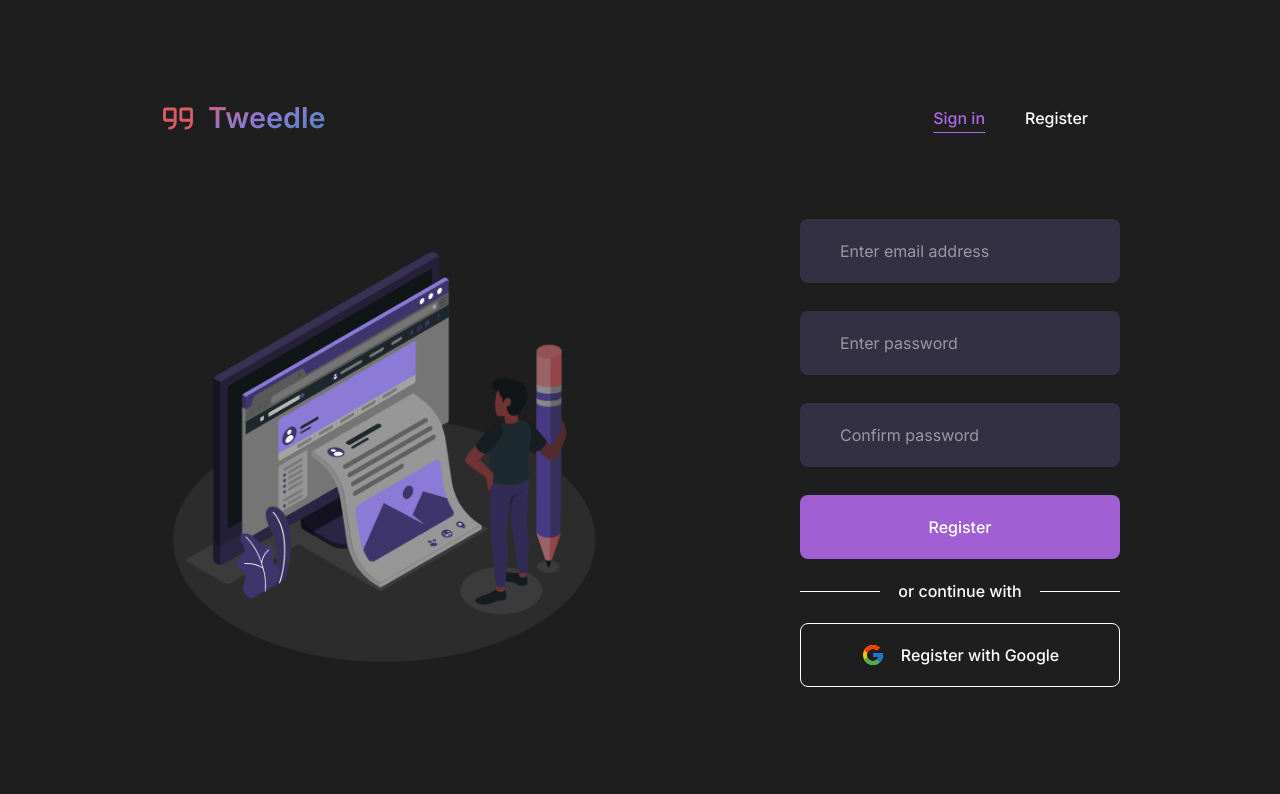
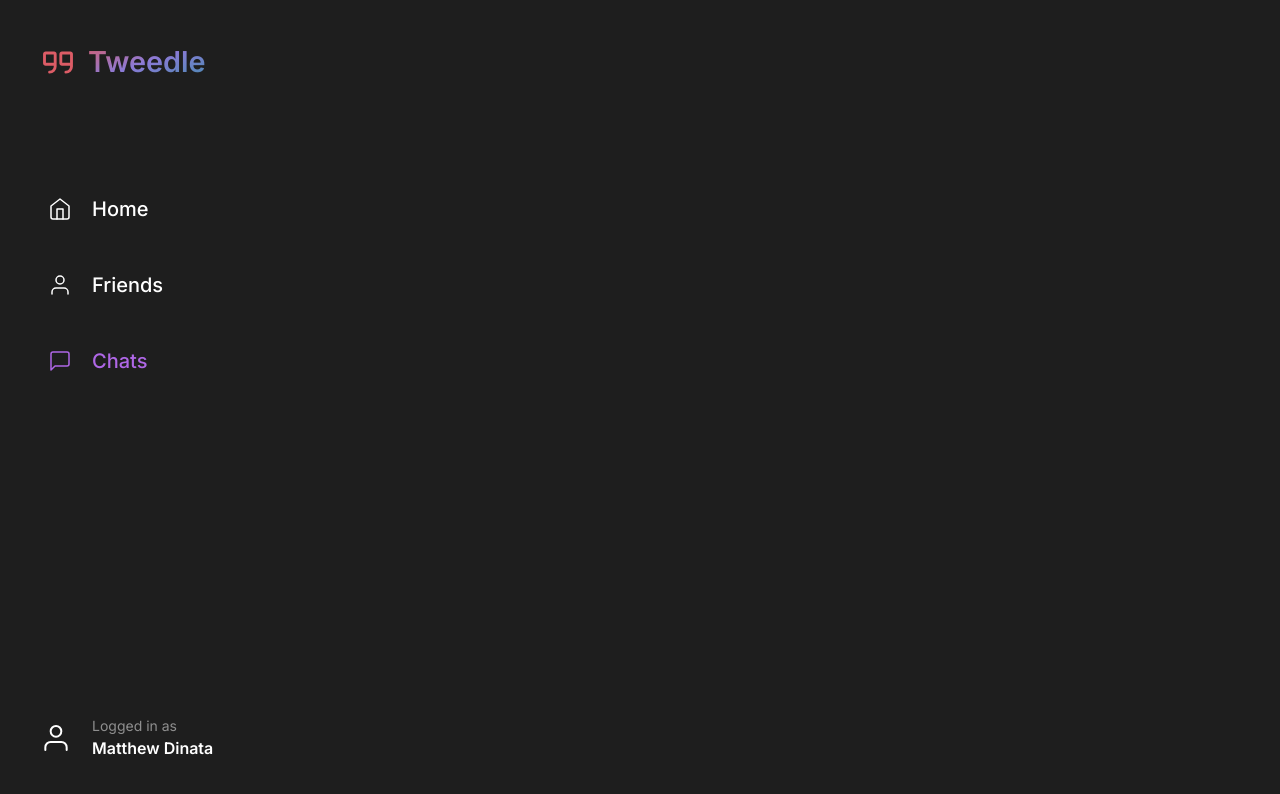
Before and after one commit to matthewdinata/tweedle-app, a React (Vite) app: page /chat in a window 1280 px wide. Shown: the top 794 px of the page. Built offline with nearby package versions, Linux system fonts and the light colour scheme.

Commit message:
[Sidebar] Create Sidebar component

```diff
--- a/src/App.jsx
+++ b/src/App.jsx
@@ -1,10 +1,18 @@
 import './App.css'
 import Landing from './pages/landing/Landing'
+import Chat from './pages/chat/Chat'
+import Sidebar from './components/Sidebar'
 
+import { BrowserRouter as Router, Route, Routes } from 'react-router-dom'
 
 function App() {
   return (
-    <Landing/>
+    <Router>
+      <Routes>
+        <Route path='/' element={<Landing />} />
+        <Route path='/chat' element={<Sidebar />} />
+      </Routes>
+    </Router>
   )
 }
 
--- /dev/null
+++ b/src/components/Sidebar.jsx
@@ -0,0 +1,32 @@
+import React from 'react'
+import Logo from './logo/Logo'
+import { FiHome, FiMessageSquare, FiUser } from 'react-icons/fi'
+
+export default function Sidebar() {
+  return (
+    <div className='py-10 ml-10 flex flex-col min-h-screen gap-28 max-w-xs'>
+      <Logo />
+      <div className='flex flex-col space-y-12 flex-1 px-2'>
+        <div className='flex items-center space-x-5'>
+          <FiHome color='#FFFFFF' size={'1.5rem'} stroke-width={1.5} />
+          <h2 className='text-xl text-white font-medium'>Home</h2>
+        </div>
+        <div className='flex items-center space-x-5'>
+          <FiUser color='#FFFFFF' size={'1.5rem'} stroke-width={1.5} />
+          <h2 className='text-xl text-white font-medium'>Friends</h2>
+        </div>
+        <div className='flex items-center space-x-5'>
+          <FiMessageSquare color='#AF67E6' size={'1.5rem'} stroke-width={1.5} />
+          <h2 className='text-xl text-purple font-medium'>Chats</h2>
+        </div>
+      </div>
+      <div className='flex items-center space-x-5'>
+        <FiUser color='#FFFFFF' size={'2rem'} stroke-width={1.5} />
+        <div className='flex flex-col'>
+          <h3 className='text-sm text-white text-opacity-50'>Logged in as</h3>
+          <h2 className='font-semibold text-white'>Matthew Dinata</h2>
+        </div>
+      </div>
+    </div>
+  )
+}
--- /dev/null
+++ b/src/pages/chat/Chat.jsx
@@ -0,0 +1,10 @@
+import React from 'react'
+import Sidebar from '../../components/Sidebar'
+
+export default function Chat() {
+  return (
+    <>
+      <Sidebar />
+    </>
+  )
+}
```
